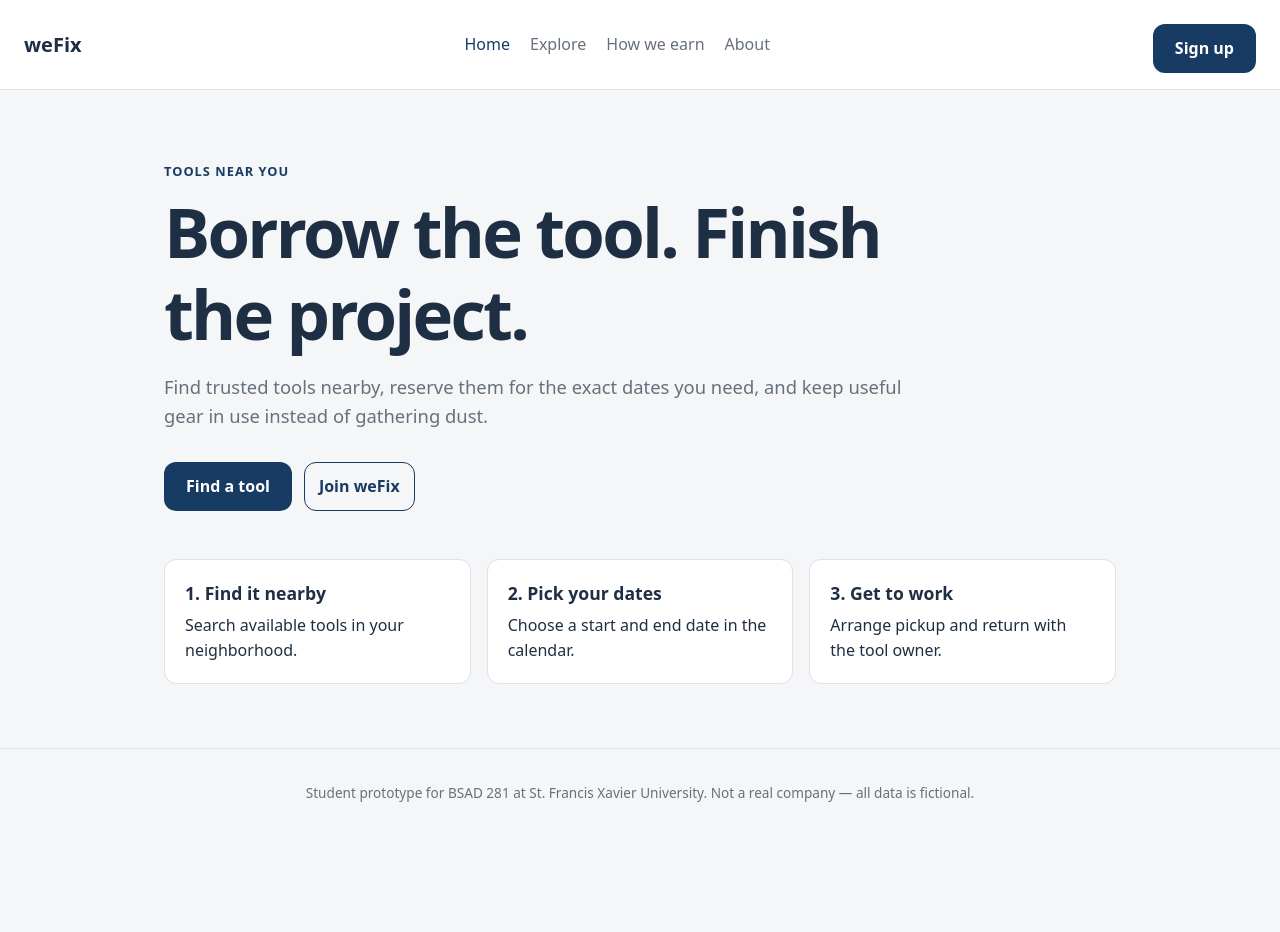
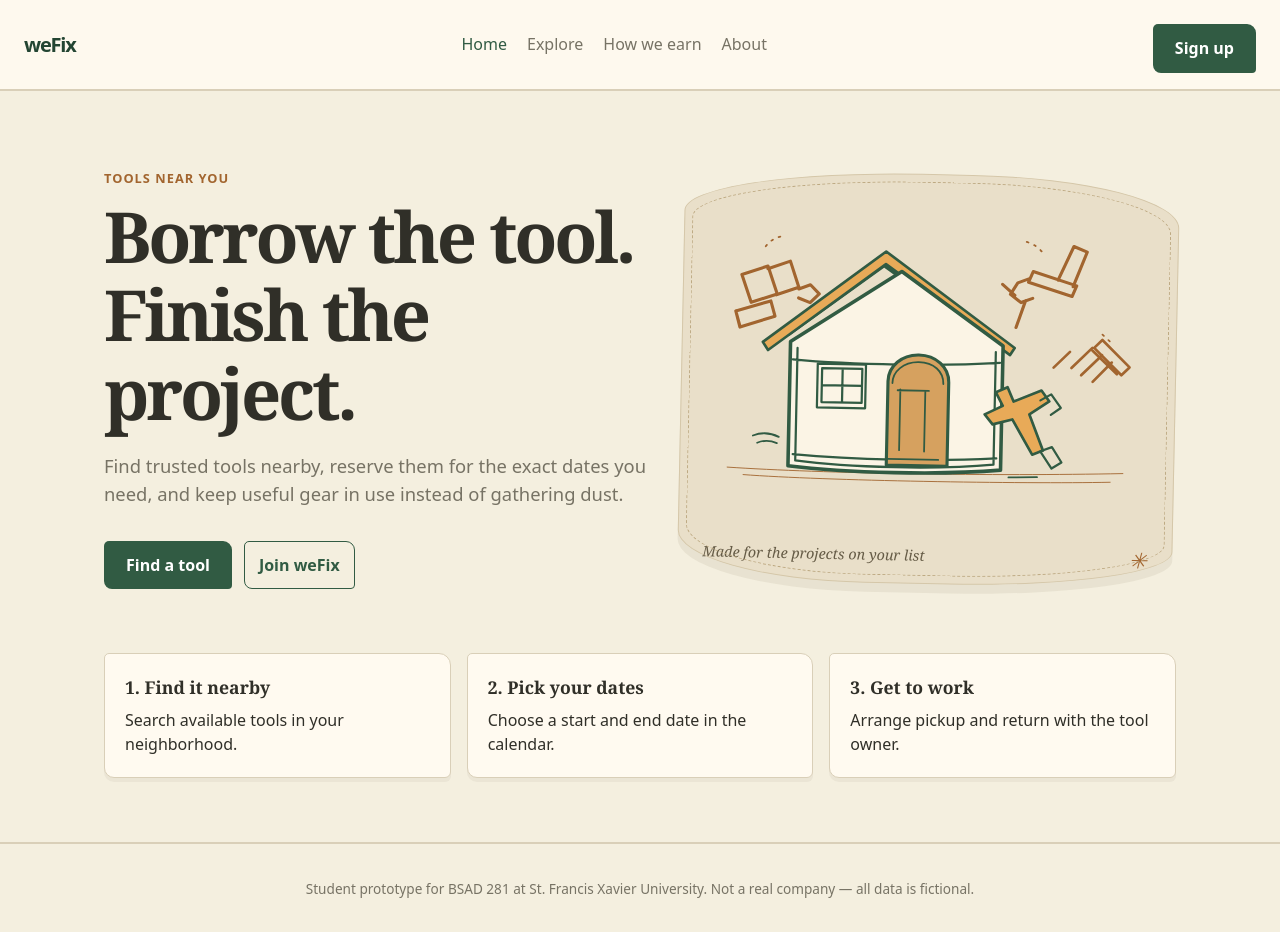
Before and after one commit to Aron-2112/wefix, a plain HTML site: page index.html in a window 1280 px wide. Before the commit the page ends 837 px from the top, so only its background shows below. Drawn offline with Linux system fonts and the light colour scheme.

Commit message:
Changed theme and title

```diff
--- a/index.html
+++ b/index.html
@@ -30,6 +30,7 @@
          VIEW 1: HOME — what you do, for whom, and why it matters.
          ======================================================= -->
     <section id="home" data-view>
+      <div class="hero-layout">
         <div class="hero">
           <p class="eyebrow">Tools near you</p>
           <h1 id="tagline">Borrow the tool. Finish the project.</h1>
@@ -38,6 +39,33 @@
             <a class="button" href="#explore">Find a tool</a>
             <button class="button secondary" type="button" id="hero-signup">Join weFix</button>
           </div>
+        </div>
+        <figure class="workshop-sketch">
+          <svg viewBox="0 0 520 390" role="img" aria-labelledby="sketch-title sketch-description">
+            <title id="sketch-title">A neighbor's workshop, drawn by hand</title>
+            <desc id="sketch-description">A sketched backyard shed with a drill, hammer, hand saw, and wrench.</desc>
+            <g class="sketch-ink" fill="none" stroke="currentColor" stroke-linecap="round" stroke-linejoin="round">
+              <path class="sketch-light" d="M37 316c109 5 296 4 443-2M55 324c91 5 312 4 411 0" />
+              <path d="m88 168 120-91 131 91M103 165l105-79 117 81" stroke-width="5" />
+              <path d="m74 175 136-104 146 105-5 8-141-99-130 99z" fill="#e8aa58" stroke-width="3" />
+              <path d="M105 174v139c66 7 172 7 238 0V174l-115-81z" fill="#fbf4e5" stroke-width="4" />
+              <path d="M113 181v126c61 7 159 7 222 0V181M108 194c67 5 169 4 232-1M110 300c69 5 159 5 228 0" stroke-width="2.5" />
+              <path d="M136 198h54v49h-54zM141 203h45v38h-45zM164 203v38m-23-19h45" stroke-width="2.5" />
+              <path d="M215 216c0-17 15-30 34-30s34 13 34 30v94h-68z" fill="#d6a15f" stroke-width="3.5" />
+              <path d="M220 218c0-13 12-24 29-24s28 10 28 24m-61 85h57m-44-78v68m28-67v68m-31-68h35" stroke-width="2" />
+              <path d="m356 236 31-13 9 12-22 15 16 40-12 5-23-39-22 6-9-11 20-10-8-15 13-6z" fill="#e8aa58" stroke-width="3" />
+              <path d="m386 234 12-7 11 15-11 8m-11 41 13-5 11 17-11 7z" stroke-width="2.5" />
+              <path d="M65 280c10-4 19-4 29 1m-24 7c7-3 15-3 22 0m260 33 32-1" stroke-width="2" />
+            </g>
+            <g class="sketch-ink tool-sketch" fill="none" stroke="currentColor" stroke-linecap="round" stroke-linejoin="round">
+              <path d="m49 100 29-10 11 31-29 10zM78 93l25-9 10 29-25 9m-45 19 39-12 5 17-39 13zm0 0 5 17m65-43 13-5 10 10-10 10-13-5" stroke-width="3.5" />
+              <path d="m375 90 49 15-5 12-49-15zm28 9 17-38 15 6-15 39m-49-8-13 5-8 13 12 9 13-5m-8 3-10 30m-2-36-14-12" stroke-width="3.5" />
+              <path d="m443 177 28 26m-26-29 9-9 31 30-9 9zm-2 0-23 23m34-15-23 23m34-15-21 22m-44-15 18-18" stroke-width="3" />
+              <path d="M75 68c5-7 12-11 20-12m272 1c8 2 15 7 19 13m68 89 9 8" stroke-width="2" stroke-dasharray="2 7" />
+            </g>
+          </svg>
+          <figcaption><span>Made for the projects on your list</span><span class="sketch-spark" aria-hidden="true">✳</span></figcaption>
+        </figure>
       </div>
 
       <div class="steps">
--- a/styles.css
+++ b/styles.css
@@ -4,15 +4,15 @@
    ============================================================ */
 
 :root {
-  --brand: #173b63;
-  --brand-dark: #102a47;
-  --accent: #f5bd4f;
-  --text: #1f2f43;
-  --muted: #66717d;
-  --background: #f4f6f8;
-  --surface: #ffffff;      /* cards */
-  --border: #dde1ea;
-  --radius: 12px;
+  --brand: #315b43;
+  --brand-dark: #234532;
+  --accent: #e8aa58;
+  --text: #302f28;
+  --muted: #777365;
+  --background: #f4efdf;
+  --surface: #fffaf0;
+  --border: #d9cfb8;
+  --radius: 8px;
   --font: system-ui, -apple-system, "Segoe UI", Roboto, Helvetica, Arial, sans-serif;
 }
 
@@ -22,13 +22,15 @@ body {
   margin: 0;
   font-family: var(--font);
   color: var(--text);
-  background: var(--background);
+  background-color: var(--background);
+  background-image: radial-gradient(#8d79501c 0.7px, transparent 0.7px);
+  background-size: 8px 8px;
   line-height: 1.55;
 }
 
 a { color: var(--brand); }
 a:focus-visible, button:focus-visible, input:focus-visible {
-  outline: 3px solid var(--brand);
+  outline: 3px solid var(--accent);
   outline-offset: 2px;
 }
 
@@ -40,14 +42,15 @@ a:focus-visible, button:focus-visible, input:focus-visible {
   justify-content: space-between;
   gap: 12px;
   padding: 16px 24px;
-  background: var(--surface);
-  border-bottom: 1px solid var(--border);
+  background: rgba(255, 250, 240, 0.94);
+  border-bottom: 2px solid var(--border);
 }
 .brand {
   font-weight: 700;
   font-size: 1.25rem;
-  color: var(--text);
+  color: var(--brand-dark);
   text-decoration: none;
+  letter-spacing: -0.06em;
 }
 nav { display: flex; gap: 20px; }
 nav a {
@@ -60,33 +63,78 @@ nav a[aria-current="page"] { color: var(--brand); }
 
 /* ---------- Page layout ---------- */
 main {
-  max-width: 1000px;
+  max-width: 1120px;
   margin: 0 auto;
   padding: 32px 24px 64px;
 }
-h1 { line-height: 1.2; }
+h1, h2 { font-family: Georgia, "Times New Roman", serif; }
+h1 { line-height: 1.12; }
 .muted { color: var(--muted); }
 
 /* ---------- Home ---------- */
-.hero { padding: 40px 0 48px; max-width: 760px; }
+.hero-layout {
+  display: grid;
+  grid-template-columns: minmax(0, 1fr) minmax(300px, 0.9fr);
+  align-items: center;
+  gap: 28px;
+  padding: 22px 0 40px;
+}
+.hero { padding: 24px 0; max-width: 600px; }
 .eyebrow {
   text-transform: uppercase;
   letter-spacing: 0.08em;
   font-size: 0.8rem;
   font-weight: 600;
-  color: var(--brand);
+  color: #a2652f;
   margin: 0;
 }
-.hero h1 { font-size: clamp(2.2rem, 6vw, 4.3rem); margin: 8px 0 16px; letter-spacing: -0.04em; }
+.hero h1 { font-size: clamp(2.6rem, 5.5vw, 4.7rem); margin: 8px 0 16px; letter-spacing: -0.045em; }
 .lead { font-size: 1.15rem; color: var(--muted); }
 .hero-actions { display: flex; gap: 12px; margin-top: 24px; }
+
+.workshop-sketch {
+  position: relative;
+  margin: 0;
+  padding: 14px 14px 10px;
+  background: #e9dfc9;
+  border: 1px solid #d5c7a9;
+  border-radius: 48% 42% 45% 38% / 10% 12% 9% 12%;
+  transform: rotate(1.2deg);
+  box-shadow: 0 9px 0 rgba(87, 74, 47, 0.08);
+}
+.workshop-sketch::before {
+  position: absolute;
+  inset: 7px;
+  border: 1px dashed #bda982;
+  border-radius: inherit;
+  content: "";
+  pointer-events: none;
+}
+.workshop-sketch svg {
+  display: block;
+  width: 100%;
+  color: #315b43;
+}
+.workshop-sketch .sketch-light { color: #a2652f; }
+.workshop-sketch .tool-sketch { color: #a2652f; }
+.workshop-sketch figcaption {
+  display: flex;
+  justify-content: space-between;
+  align-items: center;
+  padding: 2px 10px 0;
+  color: #655b46;
+  font-family: Georgia, "Times New Roman", serif;
+  font-size: 0.9rem;
+  font-style: italic;
+}
+.sketch-spark { color: #a2652f; font-size: 1.35rem; }
 
 .button {
   display: inline-block;
   margin-top: 8px;
   padding: 12px 22px;
   border: none;
-  border-radius: var(--radius);
+  border-radius: 5px 9px 4px 8px;
   background: var(--brand);
   color: #fff;
   font: inherit;
@@ -112,8 +160,9 @@ h1 { line-height: 1.2; }
 .card {
   background: var(--surface);
   border: 1px solid var(--border);
-  border-radius: var(--radius);
+  border-radius: 5px 12px 6px 10px;
   padding: 20px;
+  box-shadow: 0 4px 0 rgba(88, 75, 49, 0.06);
 }
 .card h2 { font-size: 1.1rem; margin: 0 0 6px; }
 .card p { margin: 0 0 12px; }
@@ -137,7 +186,8 @@ h1 { line-height: 1.2; }
   padding: 10px 12px;
   font: inherit;
   border: 1px solid var(--border);
-  border-radius: var(--radius);
+  border-radius: 5px 10px 5px 8px;
+  background: var(--surface);
 }
 .grid {
   display: grid;
@@ -157,7 +207,7 @@ h1 { line-height: 1.2; }
 .calendar-cta {
   border: 1px solid var(--border);
   background: var(--surface);
-  border-radius: 999px;
+  border-radius: 5px 12px 6px 10px;
   padding: 8px 14px;
   color: var(--muted);
   font-size: 0.9rem;
@@ -187,8 +237,9 @@ h1 { line-height: 1.2; }
 .booking-calendar, .booking-summary {
   background: var(--surface);
   border: 1px solid var(--border);
-  border-radius: 16px;
+  border-radius: 6px 14px 7px 12px;
   padding: 20px;
+  box-shadow: 0 4px 0 rgba(88, 75, 49, 0.06);
 }
 .calendar-title {
   display: grid;
@@ -202,7 +253,7 @@ h1 { line-height: 1.2; }
   width: 36px;
   height: 36px;
   border: 1px solid var(--border);
-  border-radius: 50%;
+  border-radius: 7px;
   background: var(--surface);
   color: var(--text);
   cursor: pointer;
@@ -227,11 +278,11 @@ h1 { line-height: 1.2; }
   font: inherit;
 }
 .calendar-day:hover { background: var(--background); }
-.calendar-day.other-month { color: #aeb8c3; }
-.calendar-day.selected { background: var(--brand); color: #fff; }
-.calendar-day.in-range { background: #e2eaf2; color: var(--brand-dark); }
+.calendar-day.other-month { color: #b7ad99; }
+.calendar-day.selected { background: var(--brand); color: #fffaf0; }
+.calendar-day.in-range { background: #e5eadc; color: var(--brand-dark); }
 .calendar-day.today { border-color: var(--brand); }
-.calendar-day:disabled { color: #bac2ca; cursor: not-allowed; }
+.calendar-day:disabled { color: #b7ad99; cursor: not-allowed; }
 
 .booking-summary h2 { font-size: 1.15rem; }
 .summary-row, .summary-total {
@@ -250,7 +301,7 @@ h1 { line-height: 1.2; }
   font-weight: 700;
 }
 .full-width { width: 100%; margin-top: 12px; }
-.full-width:disabled { background: #aab5c0; cursor: not-allowed; }
+.full-width:disabled { background: #aaa18e; cursor: not-allowed; }
 .small { font-size: 0.82rem; }
 
 .pricing-grid {
@@ -270,11 +321,12 @@ h1 { line-height: 1.2; }
 .signup-dialog {
   width: min(420px, calc(100% - 32px));
   border: 0;
-  border-radius: 16px;
+  border-radius: 7px 16px 8px 14px;
+  background: var(--surface);
   padding: 0;
-  box-shadow: 0 24px 80px rgba(31, 47, 67, 0.24);
+  box-shadow: 0 24px 80px rgba(48, 47, 40, 0.24);
 }
-.signup-dialog::backdrop { background: rgba(31, 47, 67, 0.55); }
+.signup-dialog::backdrop { background: rgba(48, 47, 40, 0.55); }
 .signup-dialog form { position: relative; padding: 28px; }
 .signup-dialog h2 { margin-top: 8px; }
 .signup-dialog label { display: block; margin: 14px 0; }
@@ -283,7 +335,8 @@ h1 { line-height: 1.2; }
   width: 100%;
   padding: 11px 12px;
   border: 1px solid var(--border);
-  border-radius: 10px;
+  border-radius: 5px 10px 5px 8px;
+  background: #fffdf8;
   font: inherit;
 }
 .dialog-close {
@@ -302,7 +355,7 @@ h1 { line-height: 1.2; }
 
 /* ---------- Footer ---------- */
 .site-footer {
-  border-top: 1px solid var(--border);
+  border-top: 2px solid var(--border);
   padding: 20px 24px;
   text-align: center;
   font-size: 0.85rem;
@@ -310,12 +363,18 @@ h1 { line-height: 1.2; }
 }
 
 /* ---------- Small screens (phones) ---------- */
+@media (max-width: 760px) {
+  .hero-layout { grid-template-columns: 1fr; gap: 4px; padding-top: 8px; }
+  .workshop-sketch { width: min(100%, 460px); margin: 0 auto; }
+}
+
 @media (max-width: 600px) {
   .site-header { padding: 12px 16px; }
   main { padding: 20px 16px 48px; }
   nav { order: 3; width: 100%; gap: 14px; overflow-x: auto; }
   .signup-button { margin-left: auto; }
   .hero-actions { flex-direction: column; align-items: flex-start; }
+  .hero { padding: 18px 0 10px; }
   .section-heading { align-items: start; flex-direction: column; }
   .booking-layout { grid-template-columns: 1fr; }
   .booking-summary { order: -1; }
```
Lines whose indentation alone changed are shown as unchanged.
